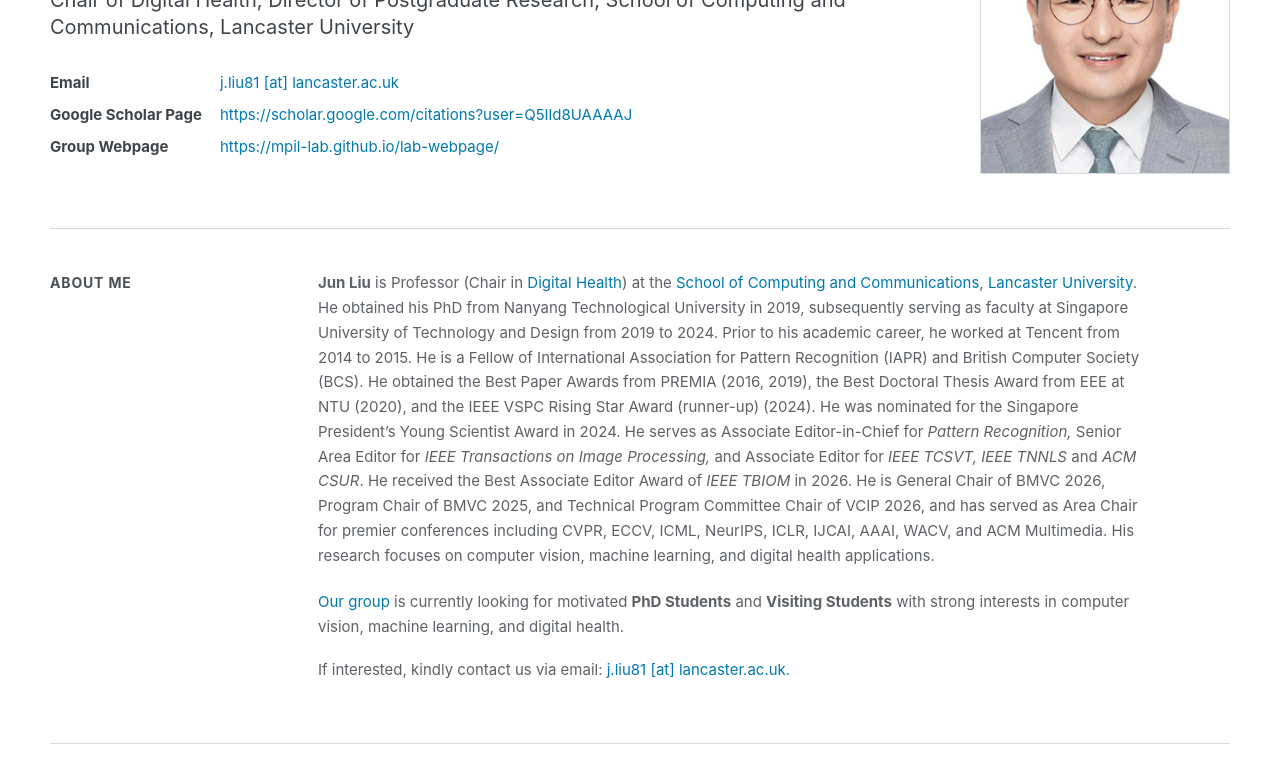
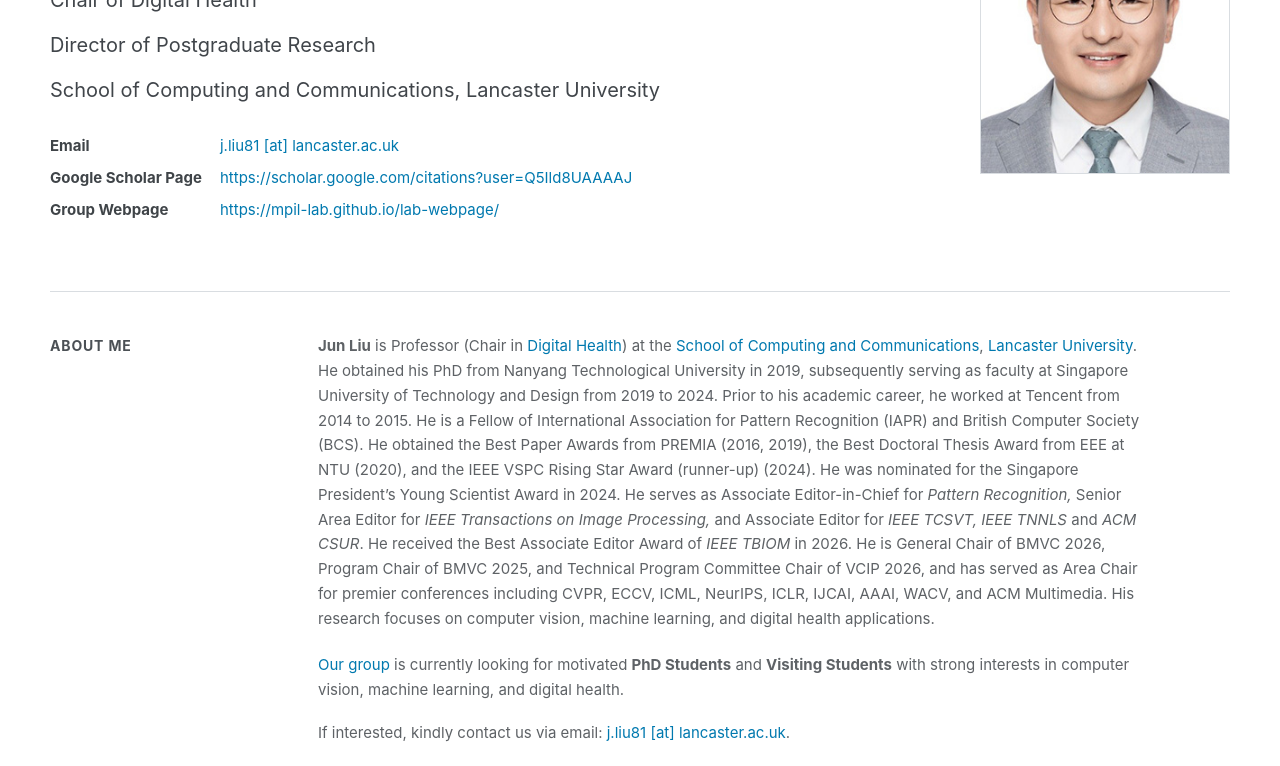
Before and after one commit to MPIL-lab/Jun-Liu, a plain HTML site: page index.html in a window 1280 px wide. Shown: the part 334-1100 px from the top of the page. Drawn offline with Linux system fonts and the light colour scheme.

Commit message:
Refactor subtitle into separate paragraphs
Split the subtitle into multiple paragraphs for clarity.

```diff
--- a/index.html
+++ b/index.html
@@ -29,7 +29,9 @@
       <div>
         <p class="kicker">Professor</p>
         <h1 id="page-title">Jun Liu</h1>
-        <p class="subtitle">Chair of Digital Health, Director of Postgraduate Research, School of Computing and Communications, Lancaster University</p>
+        <p class="subtitle">Chair of Digital Health</p>
+        <p class="subtitle">Director of Postgraduate Research</p>
+        <p class="subtitle">School of Computing and Communications, Lancaster University</p>
         <dl class="contact-grid" aria-label="Contact information">
           <dt>Email</dt>
           <dd><a href="mailto:j.liu81@lancaster.ac.uk">j.liu81 [at] lancaster.ac.uk</a></dd>
```
